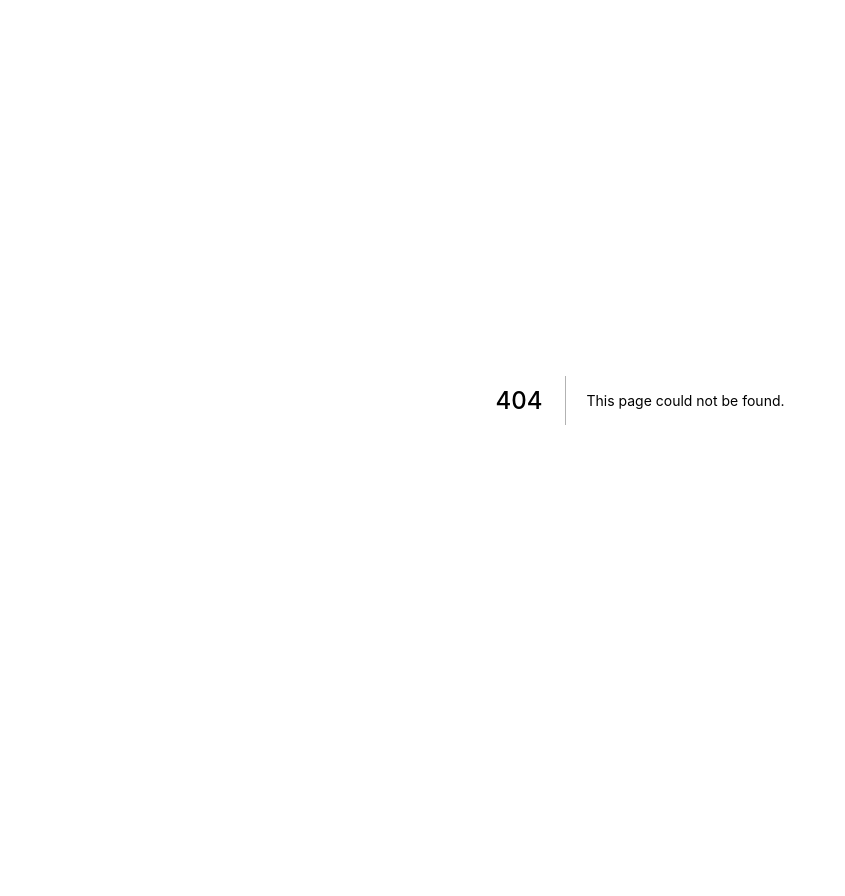
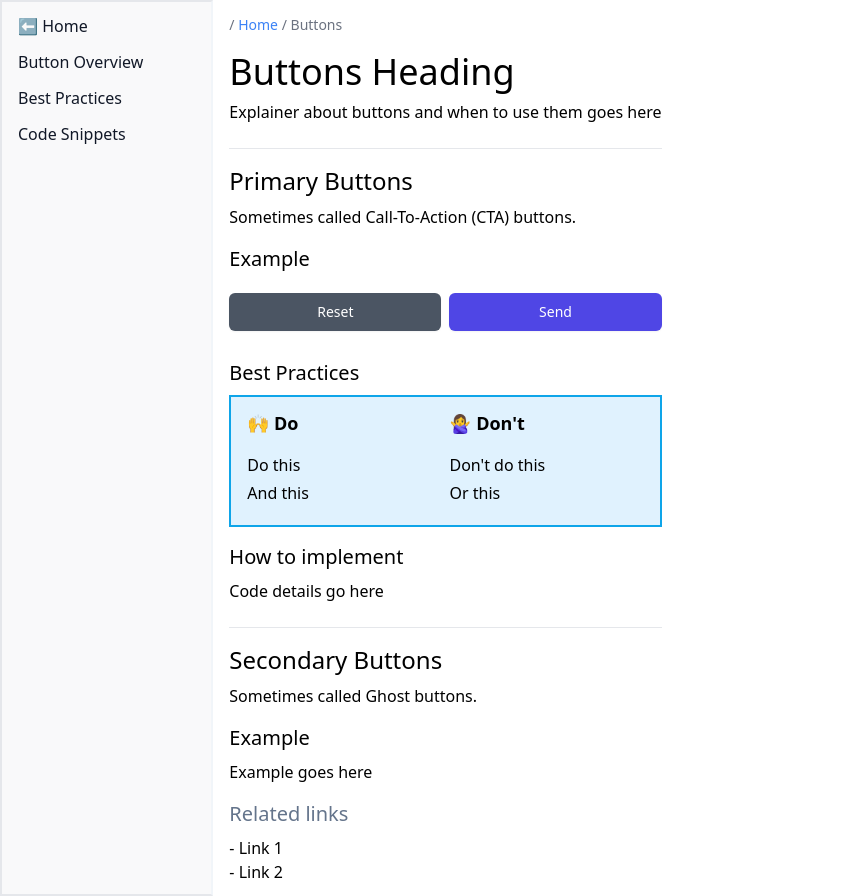
Before and after one commit to tayv/Project-Bubblegum, a Next.js app: page /forms/kitchen-sink in a window 1280 px wide. Before the commit this address had no page. Shown: the whole page, without its empty margins (0-845 px from the left). Before the commit the page ends 800 px from the top, so only its background shows below. Built offline with nearby package versions, Linux system fonts and the light colour scheme.

Commit message:
Created blank kitchen sink page

```diff
--- /dev/null
+++ b/pages/forms/kitchen-sink.tsx
@@ -0,0 +1,76 @@
+import Breadcrumbs from '@components/layout/Breadcrumbs'
+import HeadingArticle from '@components/layout/HeadingArticle'
+import DoDont from '@components/layout/DoDont'
+import LayoutContainerSide from '@components/layout/LayoutContainerSide'
+import Link from 'next/link'
+
+export default function MyRadioGroup() {
+  // data for Breadcrumbs
+  const crumbs = [
+    {
+      text: "Home",
+      path: "/",
+      active: false,
+    }, {
+      text: "Buttons",
+      path: "/",
+      active: true,
+    }
+  ]
+
+  return (
+    <>
+      <LayoutContainerSide>
+          <Breadcrumbs crumbs={crumbs} />
+
+          <HeadingArticle text="Buttons Heading" size="h1" type="primary"/>
+          <p>Explainer about buttons and when to use them goes here</p>
+
+          <br />
+          <hr />
+
+          <HeadingArticle id="primary" text="Primary Buttons" size="h2" type="primary" />
+          <p>Sometimes called Call-To-Action (CTA) buttons.</p>
+
+          <HeadingArticle text="Example" size="h3" type="primary" />
+
+          <div className="grid grid-cols-2 gap-2 py-3 text-right">
+            <button
+              className="block inline-flex justify-center max-w-xs py-2 px-4 border border-transparent shadow-sm text-sm font-medium rounded-md text-white bg-gray-600 hover:bg-gray-700 focus:outline-none focus:ring-2 focus:ring-offset-2 focus:ring-indigo-500"
+            >
+              Reset
+            </button>
+
+            <button
+              type="submit"
+              className="inline-flex justify-center max-w-xs py-2 px-4 border border-transparent shadow-sm text-sm font-medium rounded-md text-white bg-indigo-600 hover:bg-indigo-700 focus:outline-none focus:ring-2 focus:ring-offset-2 focus:ring-indigo-500"
+            >
+              Send
+            </button>
+          </div>
+
+          <HeadingArticle text="Best Practices" size="h3" type="primary" />
+          <DoDont />
+
+          <HeadingArticle text="How to implement" size="h3" type="primary" />
+          <p>Code details go here</p>
+
+          <br />
+          <hr />
+
+          <HeadingArticle id="secondary" text="Secondary Buttons" size="h2" type="primary" />
+          <p>Sometimes called Ghost buttons.</p>
+
+          <HeadingArticle text="Example" size="h3" type="primary" />
+          <p>Example goes here</p>
+
+          <HeadingArticle text="Related links" size="h3" type="secondary" />
+          <ul>
+            <li>- Link 1</li>
+            <li>- Link 2</li>
+          </ul>
+
+      </LayoutContainerSide>
+    </>
+  )
+}
```
